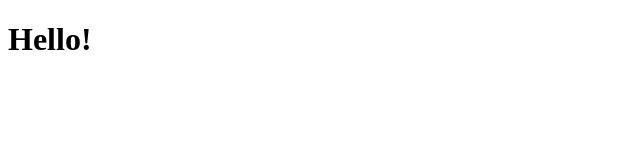
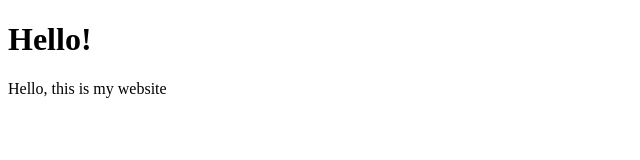
Before and after one commit to avanderbergh/github_demo, a plain HTML site: page index.html in a window 1280 px wide. Shown: the whole page, without its empty margins (0-640 px from the left). Drawn offline with Linux system fonts and the light colour scheme.

Commit message:
Added paragraph

```diff
--- a/index.html
+++ b/index.html
@@ -8,5 +8,6 @@
   </head>
   <body>
     <h1>Hello!</h1>
+    <p>Hello, this is my website</p>
   </body>
 </html>
```
